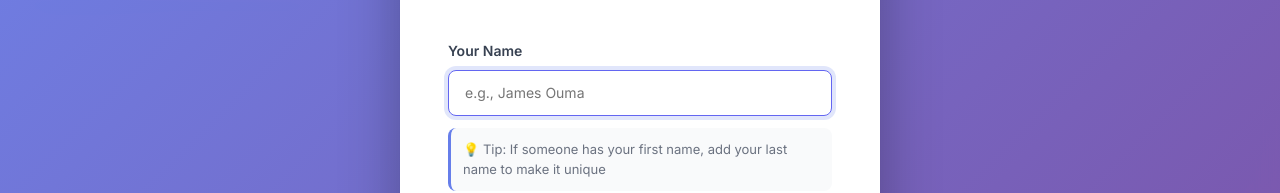
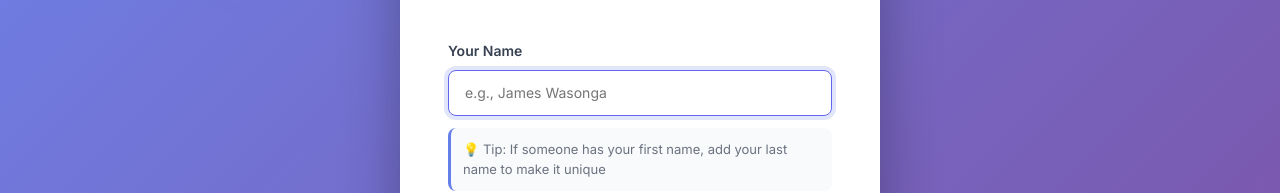
Before and after one commit to James-wasonga/Academic-Agent, a React (Vite) app in the folder Frontend/: page / in a window 1280 px wide. Both pictures are taken after a click on the button "Student Q&A". Shown: the part 344-537 px from the top of the page. Built offline with nearby package versions, Linux system fonts and the light colour scheme.

Commit message:
change the place holder

```diff
--- a/Frontend/src/components/Chat/StudentChat.jsx
+++ b/Frontend/src/components/Chat/StudentChat.jsx
@@ -327,7 +327,7 @@ const StudentChat = () => {
                     type="text"
                     value={username}
                     onChange={handleUsernameChange}
-                    placeholder="e.g., James Ouma"
+                    placeholder="e.g., James Wasonga"
                     className={`form-input ${usernameError ? 'input-error' : usernameValid ? 'input-success' : ''}`}
                     autoFocus
                   />
```
